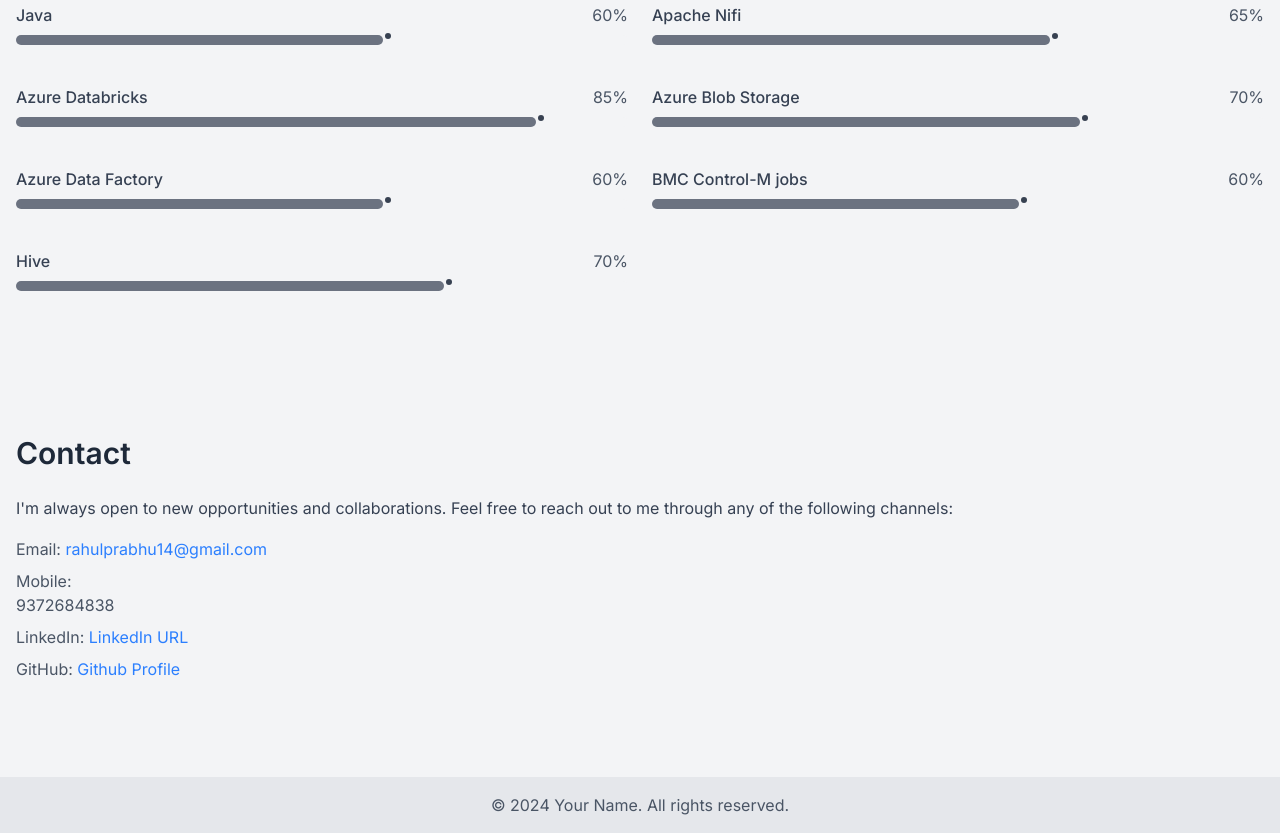
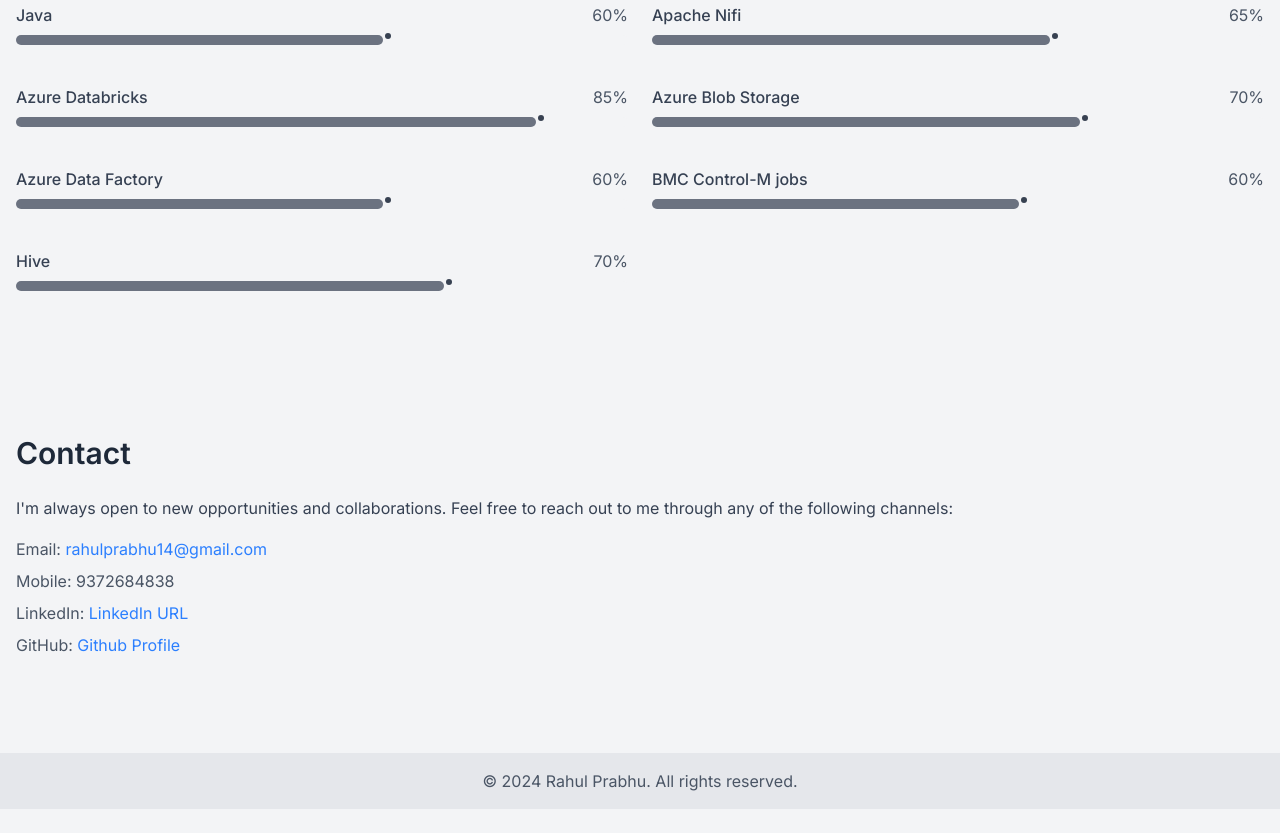
Before and after one commit to Rahul-Prabhu/rahul.github.io, a plain HTML site: page index.html in a window 1280 px wide. Shown: the part 2011-2844 px from the top of the page. After the commit the page ends 2820 px from the top, so only its background shows below. Drawn offline with nearby package versions, Linux system fonts and the light colour scheme.

Commit message:
Copy right changes.

```diff
--- a/index.html
+++ b/index.html
@@ -242,7 +242,7 @@
             </p>
             <ul class="list-none space-y-2">
                 <li class="text-gray-600">Email: <a href="mailto:rahulprabhu14@gmail.com" class="text-blue-500 hover:text-blue-700 transition-colors duration-300">rahulprabhu14@gmail.com</a></li>
-                <li class="text-gray-600">Mobile: <p class="text-gray-600">9372684838</p></li>
+                <li class="text-gray-600">Mobile: 9372684838</li>
                 <li class="text-gray-600">LinkedIn: <a href="https://www.linkedin.com/in/rahul-prabhu-09b826160/" target="_blank" class="text-blue-500 hover:text-blue-700 transition-colors duration-300">LinkedIn URL</a></li>
                 <li class="text-gray-600">GitHub: <a href="https://github.com/Rahul-Prabhu" target="_blank" class="text-blue-500 hover:text-blue-700 transition-colors duration-300">Github Profile</a></li>
             </ul>
@@ -250,7 +250,7 @@
     </main>
 
     <footer class="bg-gray-200 text-gray-600 py-4 text-center">
-        <p>&copy; 2024 Your Name. All rights reserved.</p>
+        <p>&copy; 2024 Rahul Prabhu. All rights reserved.</p>
     </footer>
 
     <script>
```
